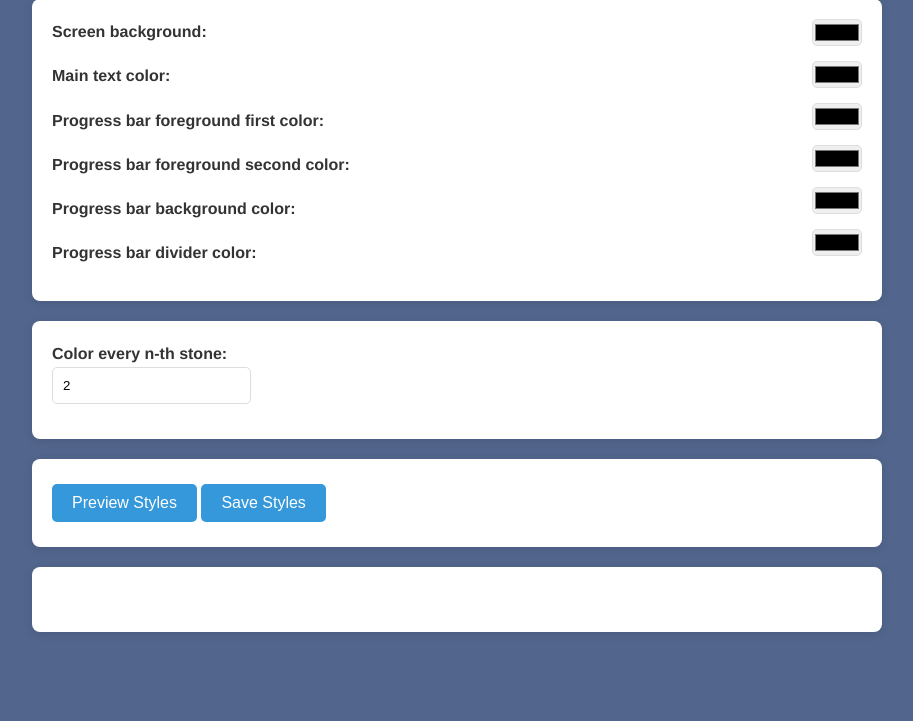
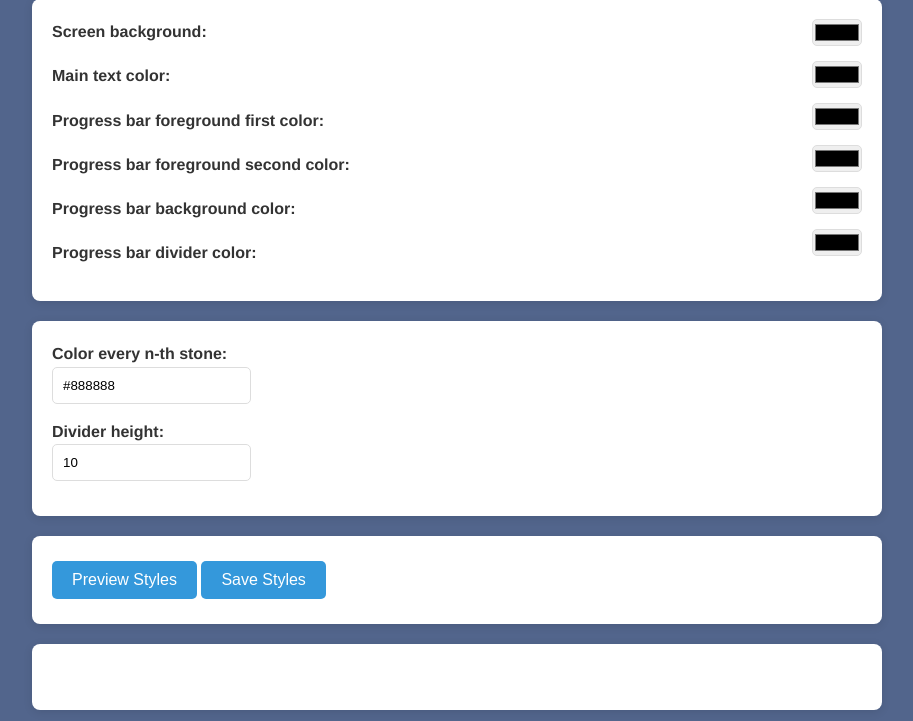
Before and after one commit to mrsquig/curling_timer, a Flask app: template templates/style_preview.html in a window 1280 px wide. Shown: the part 105-826 px from the top of the page, without its empty margins (8-921 px from the left). Before the commit the page ends 737 px from the top, so only its background shows below. Run offline with Flask 3, Linux system fonts and the light colour scheme; the template is opened without the code that fills it: most values are stand-ins (such as "Sample title", 1, 10 or a date in 2020).

Commit message:
Add divider height to styles

```diff
--- a/api.py
+++ b/api.py
@@ -80,7 +80,7 @@ def style_preview():
   for style in styles["colors"]:
     styles["colors"][style] = "#{:02x}{:02x}{:02x}".format(*styles["colors"][style])
 
-  return render_template('style_preview.html', **styles["colors"])
+  return render_template('style_preview.html', styles=styles)
 
 @app.route('/style_img', methods=['POST'])
 def style_img():
--- a/static/app_styles/default_styles.json
+++ b/static/app_styles/default_styles.json
@@ -13,6 +13,7 @@
     },
     "parameters":
     {
-        "color_every_nth": 2
+        "color_every_nth": 2,
+        "divider_relative_height": 5
     }
 }
--- a/static/app_styles/rcc_styles.json
+++ b/static/app_styles/rcc_styles.json
@@ -16,6 +16,7 @@
     },
     "parameters":
     {
-        "color_every_nth": 2
+        "color_every_nth": 2,
+        "divider_relative_height": 5
     }
 }
--- a/templates/style_preview.html
+++ b/templates/style_preview.html
@@ -40,18 +40,20 @@
                         <label for="bar_bg">Progress bar divider color:</label>
                     </div>
                     <div id="color_inputs">
-                        <input type="color" id="screen_bg" name="screen_bg" value={{SCREEN_BG}} />
-                        <input type="color" id="text_color" name="text_color" value={{TEXT}} />
-                        <input type="color" id="bar_fg1" name="bar_fg1" value={{BAR_FG1}} />
-                        <input type="color" id="bar_fg2" name="bar_fg2" value={{BAR_FG2}} />
-                        <input type="color" id="bar_bg" name="bar_bg" value={{BAR_BG}} />
-                        <input type="color" id="bar_divider" name="bar_divider" value={{BAR_DIVIDER}} />
+                        <input type="color" id="screen_bg" name="screen_bg" value={{styles.colors.SCREEN_BG}} />
+                        <input type="color" id="text_color" name="text_color" value={{styles.colors.TEXT}} />
+                        <input type="color" id="bar_fg1" name="bar_fg1" value={{styles.colors.BAR_FG1}} />
+                        <input type="color" id="bar_fg2" name="bar_fg2" value={{styles.colors.BAR_FG2}} />
+                        <input type="color" id="bar_bg" name="bar_bg" value={{styles.colors.BAR_BG}} />
+                        <input type="color" id="bar_divider" name="bar_divider" value={{styles.colors.BAR_DIVIDER}} />
                     </div>
                 </div>
             </div>
             <div class="card">
                 <label for="color_every_nth">Color every n-th stone:</label><br>
-                <input type="text" id="color_every_nth" name="color_every_nth" value="2" required><br>
+                <input type="text" id="color_every_nth" name="color_every_nth" value="{{styles.parameters.color_every_nth}}" required><br>
+                <label for="divider_relative_height">Divider height:</label><br>
+                <input type="text" id="divider_relative_height" name="divider_relative_height" value="{{styles.parameters.divider_relative_height}}" required><br>
             </div>
             <div class="card">
                 <button type="button" id="preview_style_btn">Preview Styles</button>
@@ -98,6 +100,7 @@
                 "parameters":
                 {
                     'color_every_nth': parseInt(document.forms['styles_form']['color_every_nth'].value),
+                    'divider_relative_height': parseFloat(document.forms['styles_form']['divider_relative_height'].value),
                 }
             };
 
```
Also changed, not shown: app.py (+8 -4 lines).
